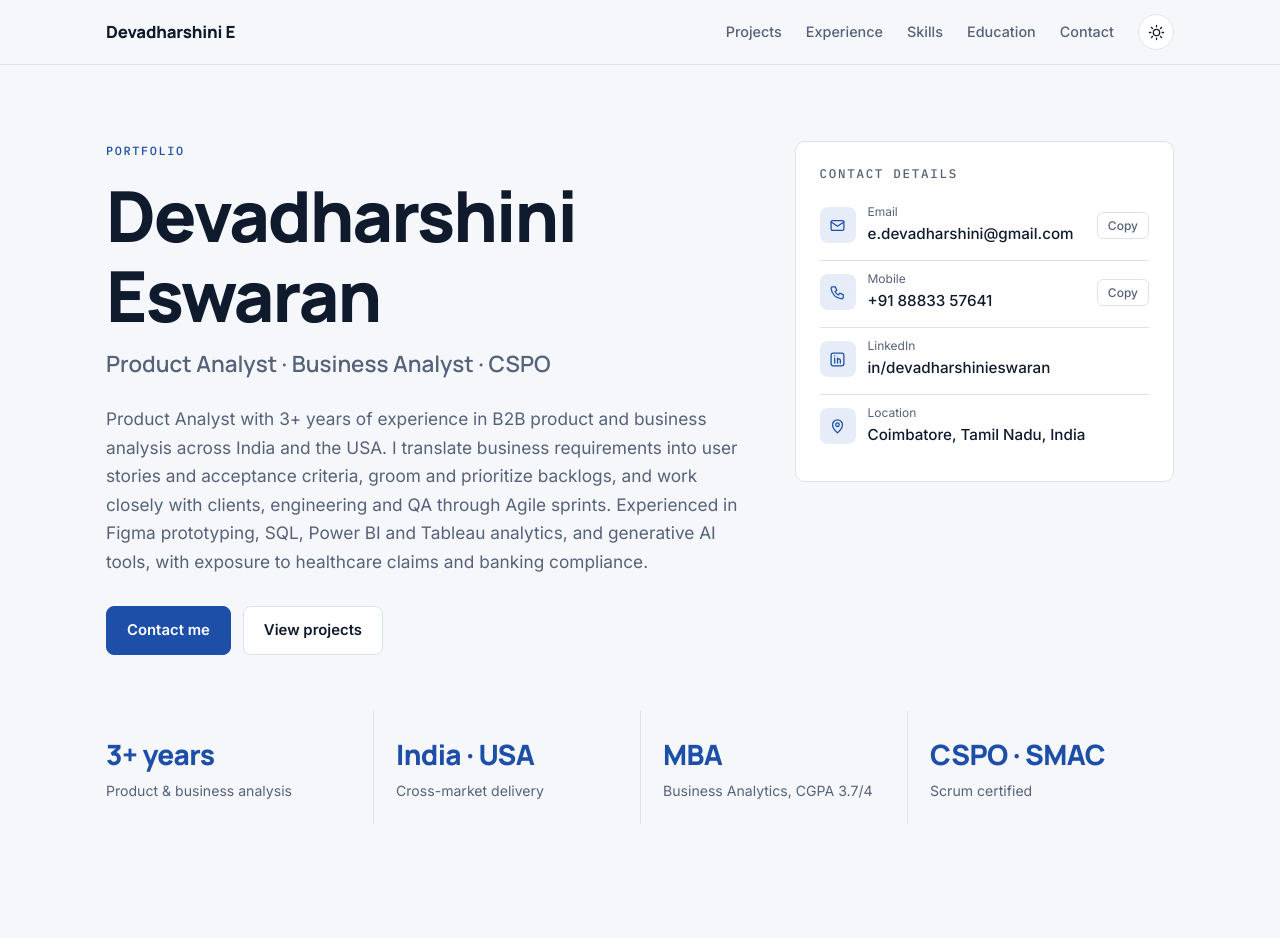
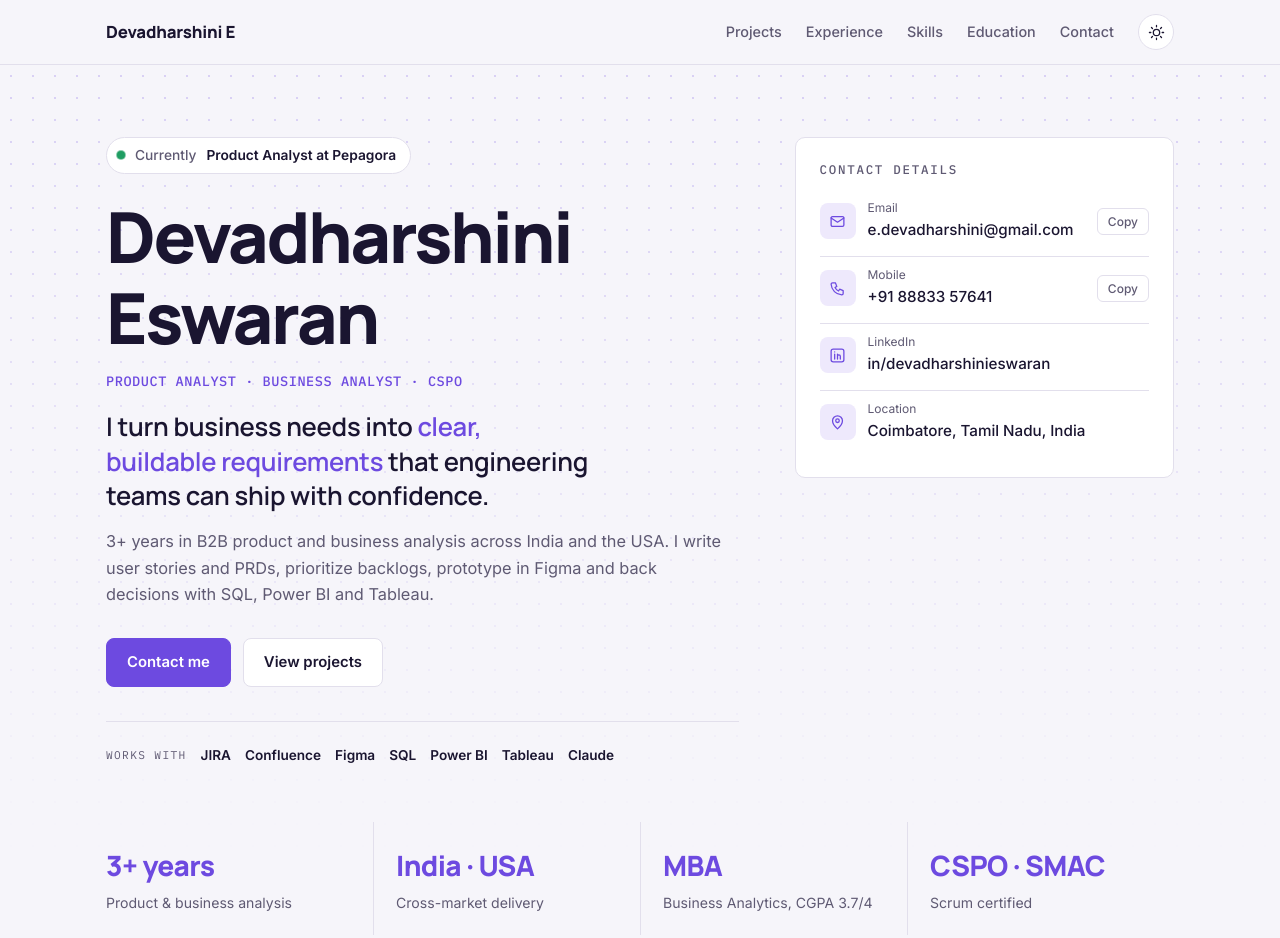
Before and after one commit to edevadharshini159/deva.github.io, a plain HTML site: page index.html in a window 1280 px wide. Shown: the top 938 px of the page. Drawn offline with Linux system fonts and the light colour scheme.

Commit message:
Redesign hero and switch to violet palette
Co-Authored-By: Claude Opus 5.5 <noreply@anthropic.com>
Claude-Session: https://claude.ai/code/session_01CW81dBNZPeCJUxcUbASPQW

```diff
--- a/index.html
+++ b/index.html
@@ -11,19 +11,19 @@
 <style>
 /* Layout: a calm, corporate one-pager. Hero with contact details up front, then projects, experience timeline, skills, education. */
 :root{
-  --bg:#F5F7FA; --surface:#FFFFFF; --ink:#0F1B2D; --muted:#56627A; --line:#DDE2EA;
-  --accent:#1E4FA8; --accent-soft:#E6EDF8; --deep:#0F2547; --deep-ink:#EAF0FA;
+  --bg:#F6F5FA; --surface:#FFFFFF; --ink:#1A1530; --muted:#5F5A73; --line:#E2DFEC;
+  --accent:#6D4AE0; --accent-soft:#EEE9FC; --deep:#231A45; --deep-ink:#EFEBFB; --live:#1F9D62;
   --f-display:"Manrope", "Segoe UI", system-ui, sans-serif;
   --f-body:"Inter", "Segoe UI", system-ui, -apple-system, sans-serif;
   --f-mono:"IBM Plex Mono", ui-monospace, Menlo, monospace;
   --r:10px;
 }
 @media (prefers-color-scheme: dark){:root:not([data-theme="light"]){
-  --bg:#0C1220; --surface:#141C2E; --ink:#E6EBF3; --muted:#9AA5BA; --line:#253049;
-  --accent:#86A9F0; --accent-soft:#1B2944; --deep:#18243D; --deep-ink:#E6EBF3; color-scheme:dark}}
+  --bg:#110E1C; --surface:#1A1628; --ink:#ECE9F5; --muted:#A39DB8; --line:#2D2742;
+  --accent:#A78BFA; --accent-soft:#2A2245; --deep:#1F1935; --deep-ink:#ECE9F5; --live:#4ADE9A; color-scheme:dark}}
 :root[data-theme="dark"]{
-  --bg:#0C1220; --surface:#141C2E; --ink:#E6EBF3; --muted:#9AA5BA; --line:#253049;
-  --accent:#86A9F0; --accent-soft:#1B2944; --deep:#18243D; --deep-ink:#E6EBF3; color-scheme:dark}
+  --bg:#110E1C; --surface:#1A1628; --ink:#ECE9F5; --muted:#A39DB8; --line:#2D2742;
+  --accent:#A78BFA; --accent-soft:#2A2245; --deep:#1F1935; --deep-ink:#ECE9F5; --live:#4ADE9A; color-scheme:dark}
 
 *{box-sizing:border-box}
 html{scroll-behavior:smooth}
@@ -48,12 +48,22 @@ nav .wrap{display:flex;align-items:center;justify-content:space-between;gap:16px
 @media (max-width:760px){.navlinks a{display:none}}
 
 /* Hero */
-.hero{padding-block:76px 64px}
+.hero{padding-block:72px 64px;position:relative;isolation:isolate}
+.hero::before{content:"";position:absolute;inset:0;z-index:-1;background-image:radial-gradient(color-mix(in srgb,var(--accent) 22%,transparent) 1px,transparent 1.4px);background-size:22px 22px;-webkit-mask-image:linear-gradient(180deg,#000 0%,transparent 85%);mask-image:linear-gradient(180deg,#000 0%,transparent 85%)}
+.status{display:inline-flex;align-items:center;gap:10px;padding:6px 14px 6px 10px;border:1px solid var(--line);border-radius:999px;background:var(--surface);font-size:.86rem;font-weight:500;color:var(--muted)}
+.status b{color:var(--ink);font-weight:600}
+.pulse{width:8px;height:8px;border-radius:50%;background:var(--live);box-shadow:0 0 0 0 color-mix(in srgb,var(--live) 60%,transparent);animation:pulse 2.4s infinite}
+@keyframes pulse{70%{box-shadow:0 0 0 8px transparent}100%{box-shadow:0 0 0 0 transparent}}
+.statement{font-family:var(--f-display);font-size:clamp(1.25rem,2.4vw,1.6rem);font-weight:600;line-height:1.35;letter-spacing:-.01em;margin-top:18px;max-width:30ch;text-wrap:balance}
+.statement em{font-style:normal;color:var(--accent)}
+.toolkit{display:flex;flex-wrap:wrap;align-items:center;gap:8px 14px;margin-top:34px;padding-top:22px;border-top:1px solid var(--line);font-size:.85rem;color:var(--muted)}
+.toolkit span:first-child{font-family:var(--f-mono);font-size:.7rem;text-transform:uppercase;letter-spacing:.12em}
+.toolkit b{font-weight:600;color:var(--ink)}
 .hero-grid{display:grid;grid-template-columns:1.25fr .75fr;gap:56px;align-items:start}
 .hero-grid > *{min-width:0}
-.hero h1{font-size:clamp(2.6rem,6vw,4.4rem);font-weight:800;letter-spacing:-.03em;margin-top:14px}
-.role{font-family:var(--f-display);font-size:clamp(1.15rem,2.2vw,1.4rem);font-weight:600;color:var(--muted);margin-top:10px}
-.lede{font-size:1.08rem;color:var(--muted);max-width:60ch;margin-top:22px}
+.hero h1{font-size:clamp(2.6rem,6vw,4.4rem);font-weight:800;letter-spacing:-.035em;margin-top:22px}
+.role{font-family:var(--f-mono);font-size:.85rem;font-weight:500;color:var(--accent);margin-top:12px;letter-spacing:.04em;text-transform:uppercase}
+.lede{font-size:1.02rem;color:var(--muted);max-width:60ch;margin-top:14px}
 .cta{display:flex;flex-wrap:wrap;gap:12px;margin-top:30px}
 .btn{display:inline-flex;align-items:center;gap:8px;padding:11px 20px;border-radius:8px;font-weight:600;font-size:.93rem;text-decoration:none;border:1px solid var(--line);background:var(--surface);color:var(--ink);cursor:pointer;font-family:inherit}
 .btn.primary{background:var(--accent);color:var(--surface);border-color:var(--accent)}
@@ -90,7 +100,7 @@ section.block{padding-block:84px 0}
 /* Projects */
 .board{display:grid;grid-template-columns:repeat(2,1fr);gap:20px}
 .project{padding:26px;display:flex;flex-direction:column;gap:12px;transition:box-shadow .2s,border-color .2s}
-.project:hover{border-color:color-mix(in srgb,var(--accent) 45%,var(--line));box-shadow:0 14px 30px -22px rgba(15,27,45,.45)}
+.project:hover{border-color:color-mix(in srgb,var(--accent) 45%,var(--line));box-shadow:0 14px 30px -22px rgba(35,26,69,.45)}
 .p-cat{font-family:var(--f-mono);font-size:.72rem;text-transform:uppercase;letter-spacing:.1em;color:var(--muted)}
 .project h3{font-size:1.28rem;font-weight:700;letter-spacing:-.01em}
 .client{color:var(--accent);font-weight:600;font-size:.88rem;margin-top:-4px}
@@ -190,7 +200,7 @@ section.block{padding-block:84px 0}
   section.block{padding-block:64px 0}
   .edu-list{padding:4px 18px}
 }
-@media (prefers-reduced-motion:reduce){html{scroll-behavior:auto}.project{transition:none}}
+@media (prefers-reduced-motion:reduce){html{scroll-behavior:auto}.pulse{animation:none}.project{transition:none}}
 </style>
 </head>
 <body>
@@ -214,14 +224,16 @@ section.block{padding-block:84px 0}
   <header class="hero">
     <div class="wrap hero-grid">
       <div>
-        <p class="eyebrow">Portfolio</p>
+        <p class="status"><span class="pulse" aria-hidden="true"></span>Currently <b>Product Analyst at Pepagora</b></p>
         <h1>Devadharshini Eswaran</h1>
         <p class="role">Product Analyst · Business Analyst · CSPO</p>
-        <p class="lede">Product Analyst with 3+ years of experience in B2B product and business analysis across India and the USA. I translate business requirements into user stories and acceptance criteria, groom and prioritize backlogs, and work closely with clients, engineering and QA through Agile sprints. Experienced in Figma prototyping, SQL, Power BI and Tableau analytics, and generative AI tools, with exposure to healthcare claims and banking compliance.</p>
+        <p class="statement">I turn business needs into <em>clear, buildable requirements</em> that engineering teams can ship with confidence.</p>
+        <p class="lede">3+ years in B2B product and business analysis across India and the USA. I write user stories and PRDs, prioritize backlogs, prototype in Figma and back decisions with SQL, Power BI and Tableau.</p>
         <div class="cta">
           <a class="btn primary" href="#contact">Contact me</a>
           <a class="btn" href="#projects">View projects</a>
         </div>
+        <p class="toolkit"><span>Works with</span><b>JIRA</b><b>Confluence</b><b>Figma</b><b>SQL</b><b>Power BI</b><b>Tableau</b><b>Claude</b></p>
       </div>
 
       <aside class="card contact-card" aria-label="Contact details">
```
